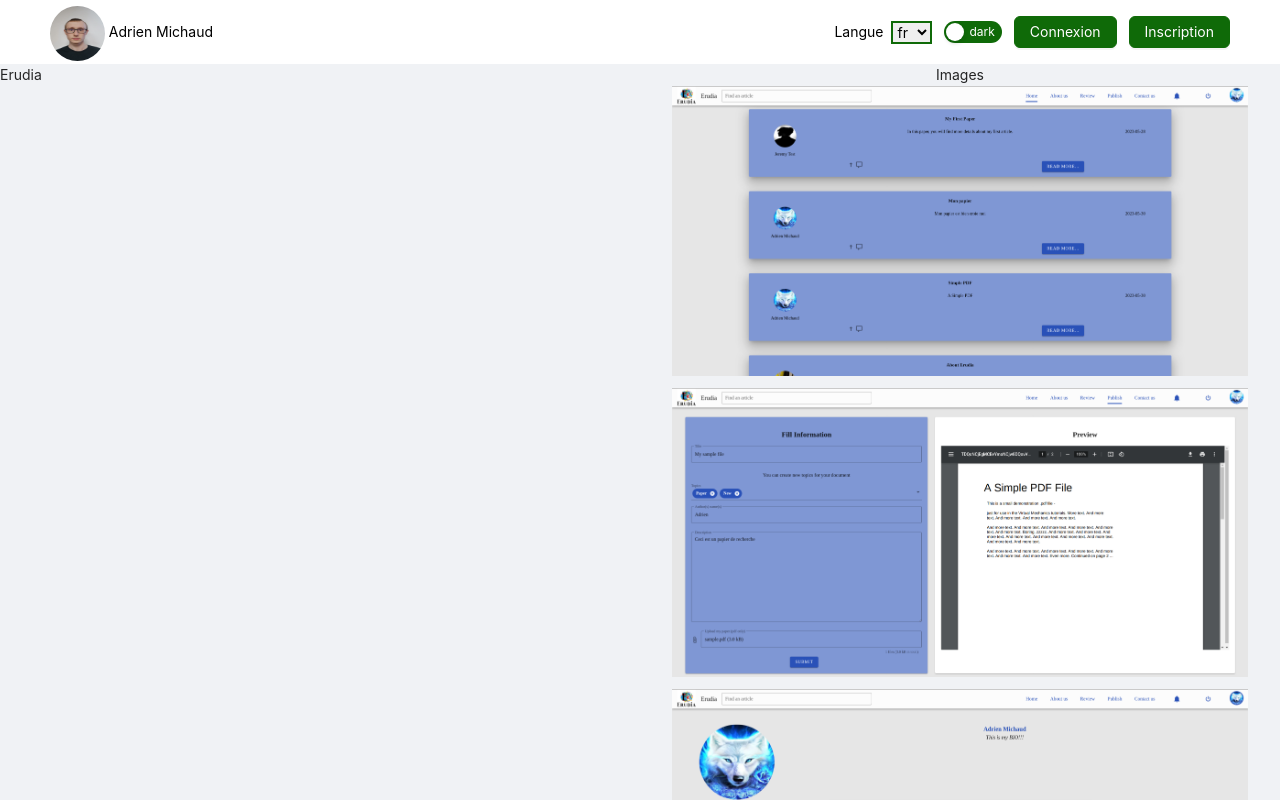
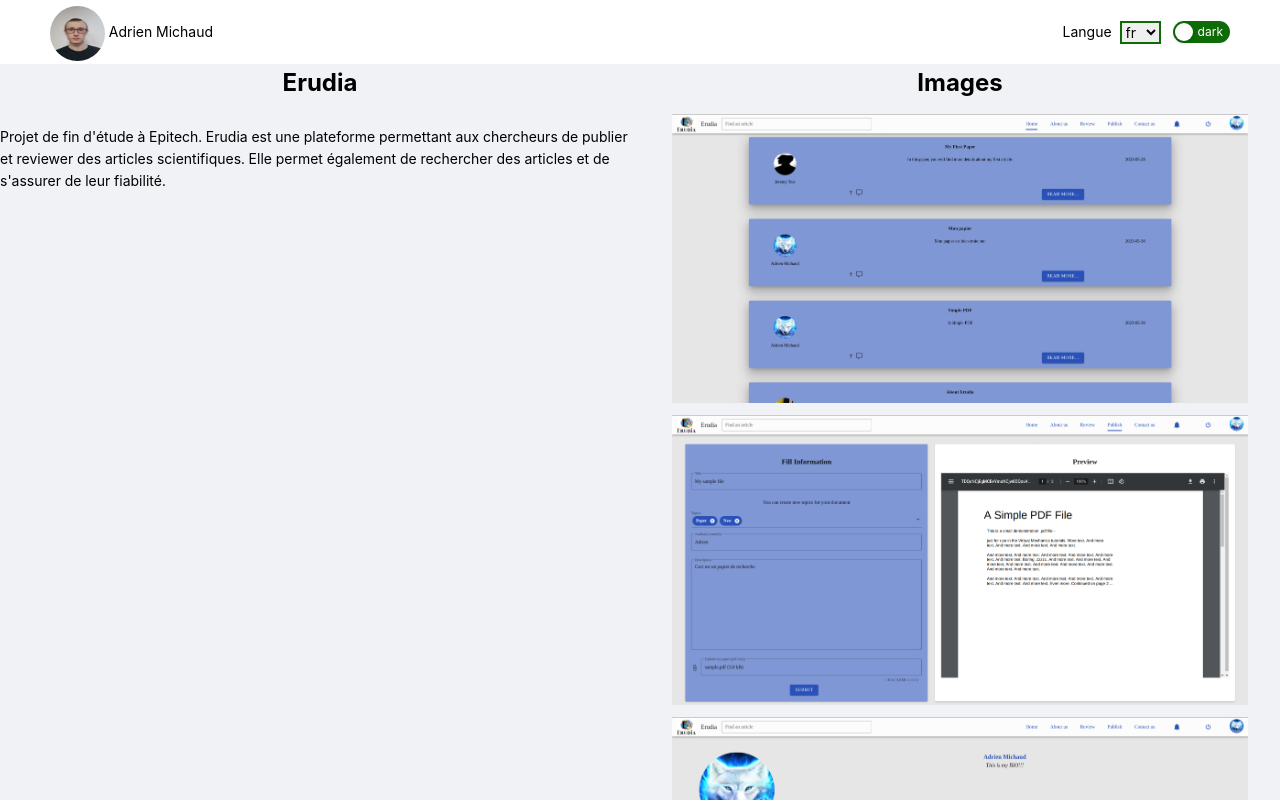
Before and after one commit to CubeLeopard5/app-front, a Nuxt app: page /erudia in a window 1280 px wide. Shown: the top 800 px of the page. Built offline with nearby package versions, Linux system fonts and the light colour scheme.

Commit message:
add page for erudia

```diff
--- a/components/Header.vue
+++ b/components/Header.vue
@@ -15,8 +15,6 @@
             <div style="display: flex; flex-direction: row; align-items: center;">
                 <a-switch v-model:checked="checked" checked-children="light" un-checked-children="dark" @change="changeTheme" style="background: #0f6a08;"/>
             </div>
-            <Login/>
-            <Register/>
         </div>
     </div>
 </template>
--- a/pages/erudia.vue
+++ b/pages/erudia.vue
@@ -1,11 +1,14 @@
 <template>
-    <div>
+    <div :style="{ 'color': store.themes[store.themes.selected].text }">
         <a-row>
             <a-col :span="12" style="display: flex; flex-direction: column; gap: 12px;">
-                <span> Erudia </span>
+                <span class="title" style="display: flex; flex-direction: row; justify-content: center; margin-bottom: 12px;"> Erudia </span>
+                <div>
+                    <span> Projet de fin d'étude à Epitech. Erudia est une plateforme permettant aux chercheurs de publier et reviewer des articles scientifiques. Elle permet également de rechercher des articles et de s'assurer de leur fiabilité. </span>
+                </div>
             </a-col>
             <a-col :span="12" style="display: flex; flex-direction: column; align-items: center;">
-                <span> Images </span>
+                <span class="title" style="margin-bottom: 12px;"> Images </span>
                 <div style="display: flex; flex-direction: column; align-items: center; gap: 12px;">
                     <img src="@/assets/erudia_1.png" alt="" style="width: 90%; height: 90%;">
                     <img src="@/assets/erudia_2.png" alt="" style="width: 90%; height: 90%;">
@@ -15,3 +18,16 @@
         </a-row>
     </div>
 </template>
+
+<script setup>
+import { useMainStore } from '~/store/main';
+
+const store = useMainStore();
+</script>
+
+<style scoped>
+.title {
+    font-weight: bold;
+    font-size: 24px;
+}
+</style>
```
